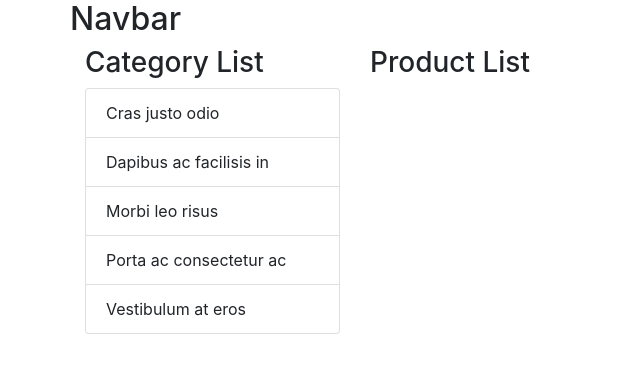
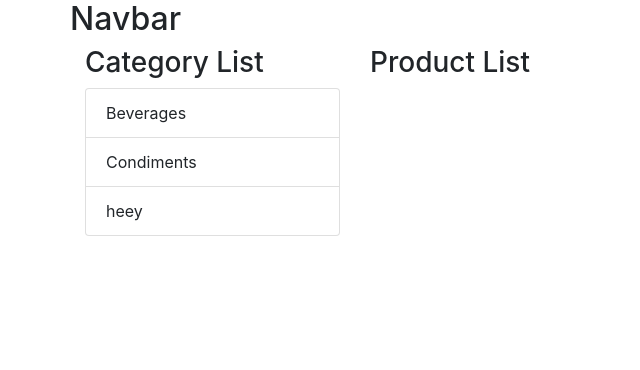
Before and after one commit to berkctezc/react_calismalar, a React (Create React App) app: page / in a window 1280 px wide. Shown: the top 370 px of the page, without its empty margins (0-640 px from the left). Built offline with nearby package versions, Linux system fonts and the light colour scheme.

Commit message:
using states

```diff
--- a/src/CategoryList.js
+++ b/src/CategoryList.js
@@ -2,17 +2,29 @@ import React, { Component } from "react";
 import { ListGroupItem, ListGroup } from "reactstrap"; //kullandigimiz reactstrap elementini kullanabilmek için importluyoruz
 
 export default class CategoryList extends Component {
-   render() {
+  state = { //state'te tutulmak istenen degisken,obje, array vb......
+    categories: [
+      { categoryId: 1, categoryName: "Beverages" },
+      { categoryId: 2, categoryName: "Condiments" },
+      { categoryName: "heey" }
+    ]
+  };
+
+  render() {
     return (
       <div>
-        <h3>{this.props.info.title}</h3> {/* App.js'de component'e yazılan title degeri -> <h3>Category List</h3> */}
+        <h3>{this.props.info.title}</h3>{" "}
+        {/* App.js'de component'e yazılan title degeri -> <h3>Category List</h3> */}
+        <h3>{this.state.counter}</h3> {/* state kullanımı */}
         {/*Reactstrapten kullandığımız listgroup*/}
         <ListGroup>
-          <ListGroupItem>Cras justo odio</ListGroupItem>
-          <ListGroupItem>Dapibus ac facilisis in</ListGroupItem>
-          <ListGroupItem>Morbi leo risus</ListGroupItem>
-          <ListGroupItem>Porta ac consectetur ac</ListGroupItem>
-          <ListGroupItem>Vestibulum at eros</ListGroupItem>
+          {//map fonksiyonu ile objeyi veya arrayi döngü ile item olarak atama yaptık
+          this.state.categories.map(category => (
+            <ListGroupItem key={category.categoryId}>
+              {category.categoryName}
+            </ListGroupItem>
+            //key = her elemanın unique değeri yani id'si
+          ))}
         </ListGroup>
       </div>
     );
```
